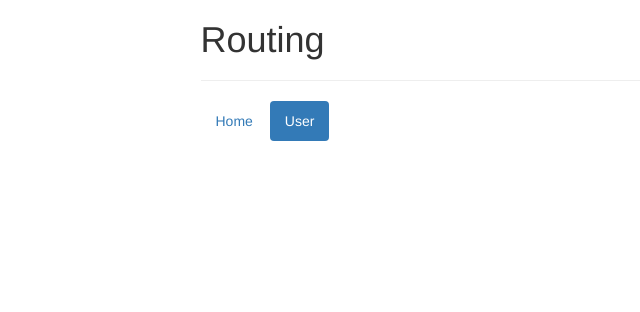
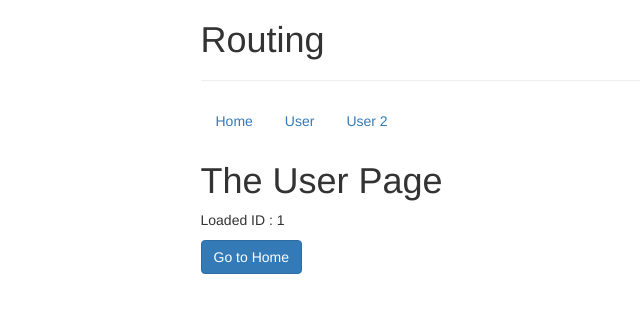
Before and after one commit to marwicha/vuejs_exemples_for_beginners, a Vue app in the folder chapter-13-routing/: page /user/1 in a window 1280 px wide. Shown: the top 312 px of the page, without its empty margins (162-802 px from the left). Built offline with nearby package versions, Linux system fonts and the light colour scheme.

Commit message:
accessing routes and navigating from code

```diff
--- a/chapter-13-routing/src/components/Header.vue
+++ b/chapter-13-routing/src/components/Header.vue
@@ -8,8 +8,12 @@
 
 
 
-            <router-link to= "/user" tag="li" active-class="active">
+            <router-link to= "/user/10" tag="li" active-class="active">
              <a>User</a>
+             </router-link>
+
+            <router-link to= "/user/8" tag="li" active-class="active">
+             <a>User 2</a>
              </router-link>
 
 
--- a/chapter-13-routing/src/components/user/User.vue
+++ b/chapter-13-routing/src/components/user/User.vue
@@ -1,4 +1,37 @@
 <template>
+<div>
     <h1>The User Page</h1>
 
+     <p>Loaded ID : {{id}} </p>
+
+    <button @click="navigateTo"
+     class="btn btn-primary">
+      Go to Home
+       </button>
+</div>
+
 </template>
+
+
+<script>
+export default {
+    data() {
+        return {
+            id: this.$route.params.id
+
+        }
+    },
+
+    watch: {
+        '$route'(to, from) {
+            this.id = to.params.id
+        }
+    },
+
+    methods: {
+        navigateTo() {
+            this.$router.push('/')
+        }
+    },
+}
+</script>
--- a/chapter-13-routing/src/routes.js
+++ b/chapter-13-routing/src/routes.js
@@ -3,6 +3,6 @@
 
 export const routes = [
     { path: '' , component: Home},
-    { path: '/user' , component: User}
+    { path: '/user/:id' , component: User}
 
 ]
```
